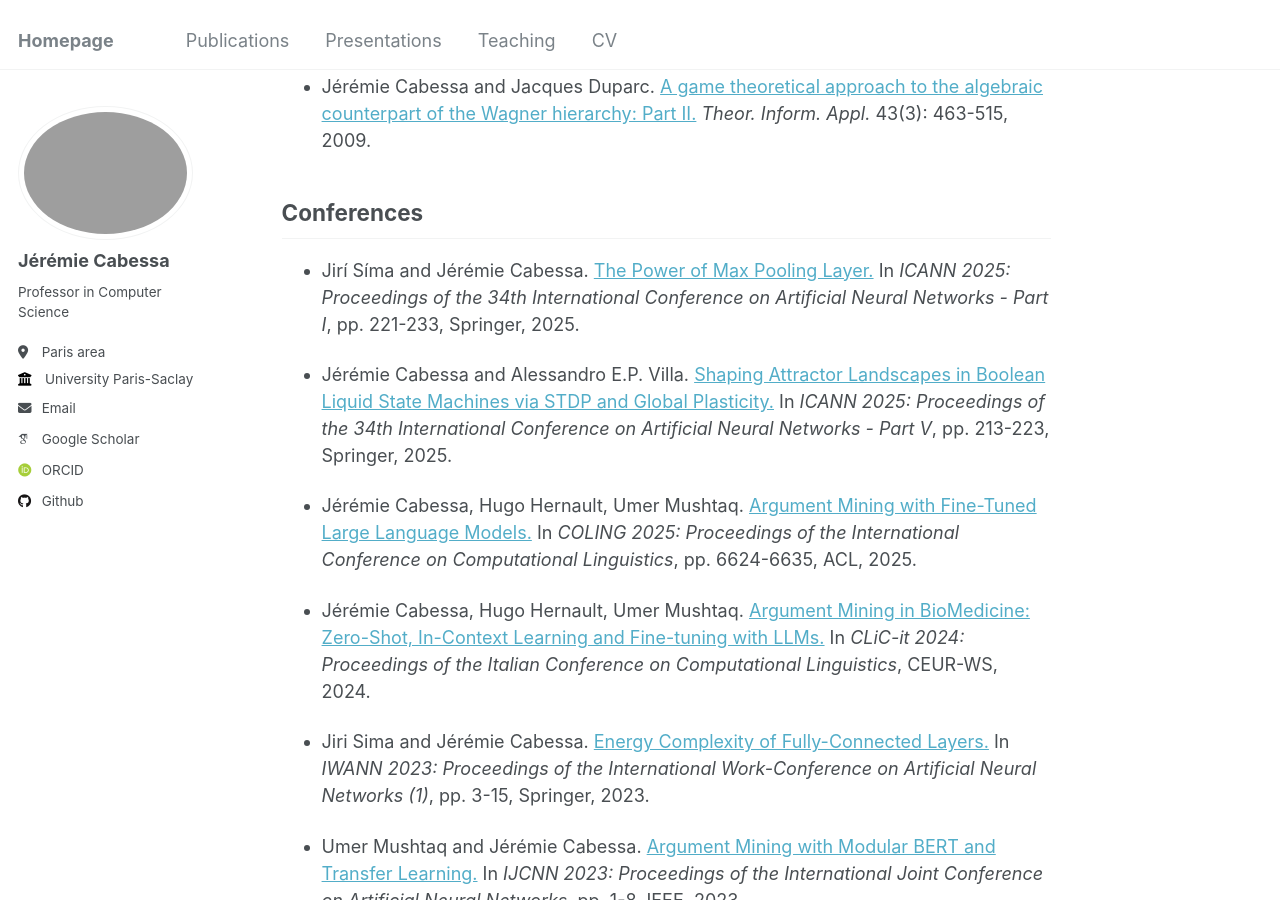
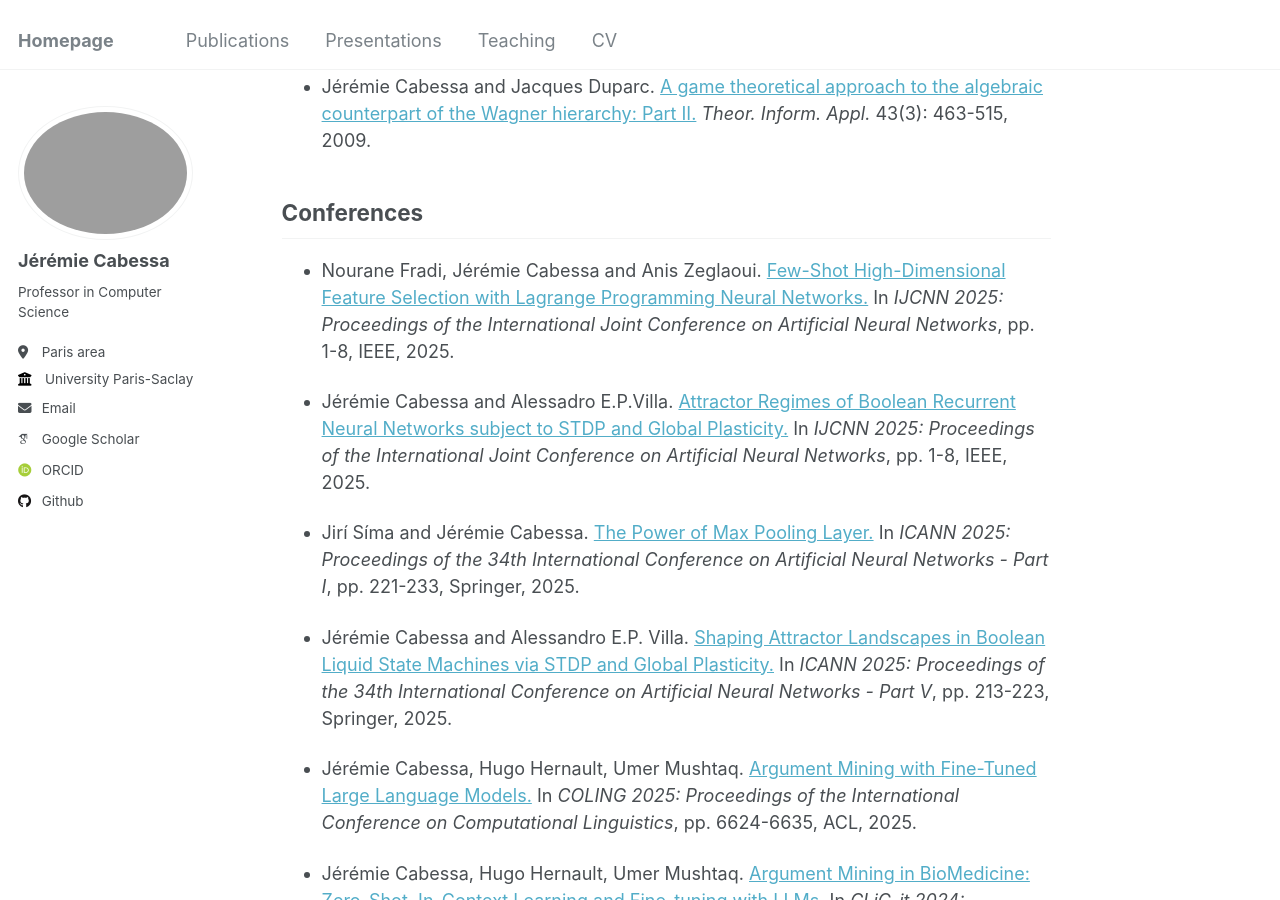
Before and after one commit to JeremCab/jeremcab.github.io, a Jekyll site: the page built from _pages/my_publications.md, in a window 1280 px wide and 900 px high, scrolled down 2009 px. Built offline with Jekyll 4.4.1, drawn with Linux system fonts in a browser that asks for light colours; some web fonts are replaced.

Commit message:
Update publications and presentations

```diff
--- a/_pages/my_publications.md
+++ b/_pages/my_publications.md
@@ -65,6 +65,10 @@ Journals
 
 Conferences
 -----------
+
+* Nourane Fradi, Jérémie Cabessa and Anis Zeglaoui. [Few-Shot High-Dimensional Feature Selection with Lagrange Programming Neural Networks.](/files/papers/FradiEtAlIJCNN25.pdf) In *IJCNN 2025: Proceedings of the International Joint Conference on Artificial Neural Networks*, pp. 1-8, IEEE, 2025.
+
+* Jérémie Cabessa and Alessadro E.P.Villa. [Attractor Regimes of Boolean Recurrent Neural Networks subject to STDP and Global Plasticity.](/files/papers/CabessaVillaIJCNN25.pdf) In *IJCNN 2025: Proceedings of the International Joint Conference on Artificial Neural Networks*, pp. 1-8, IEEE, 2025.
 
 * Jirí Síma and Jérémie Cabessa. [The Power of Max Pooling Layer.](/files/papers/SimaCabessaICANN25.pdf) In *ICANN 2025: Proceedings of the 34th International Conference on Artificial Neural Networks - Part I*, pp. 221-233, Springer, 2025.
 
```
Also changed, not shown: _pages/my_presentations.md (+1 -0 lines), 2 other files.
